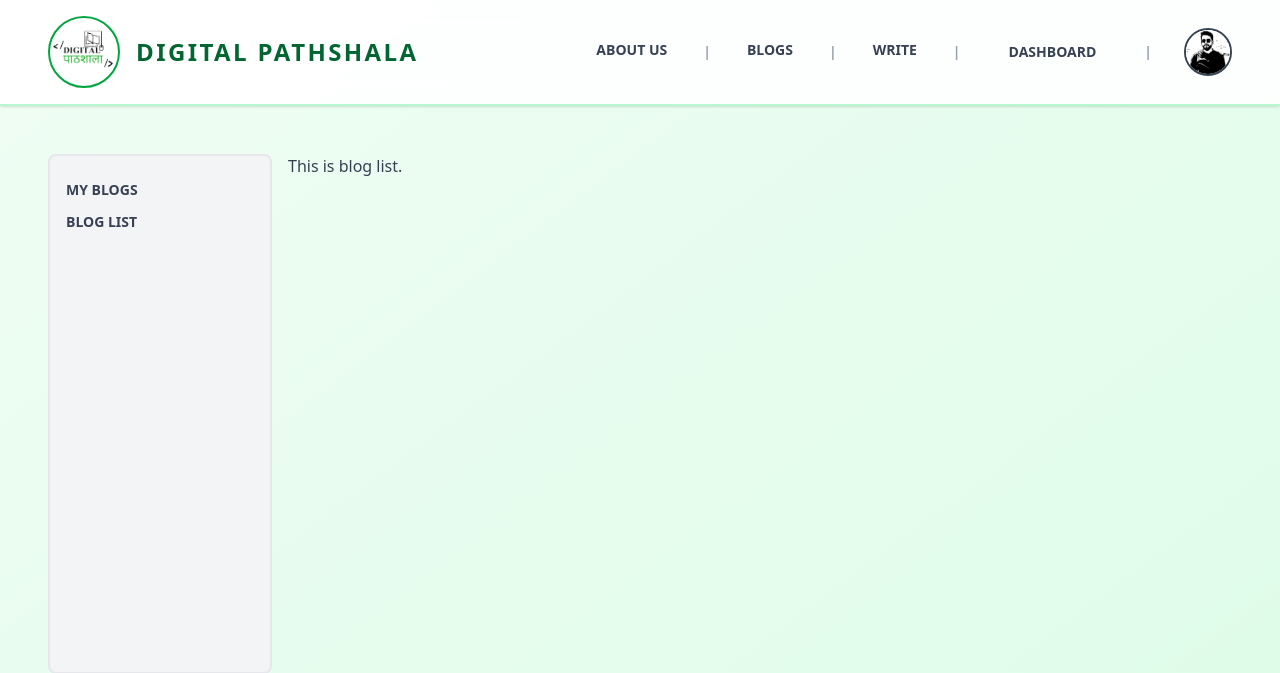
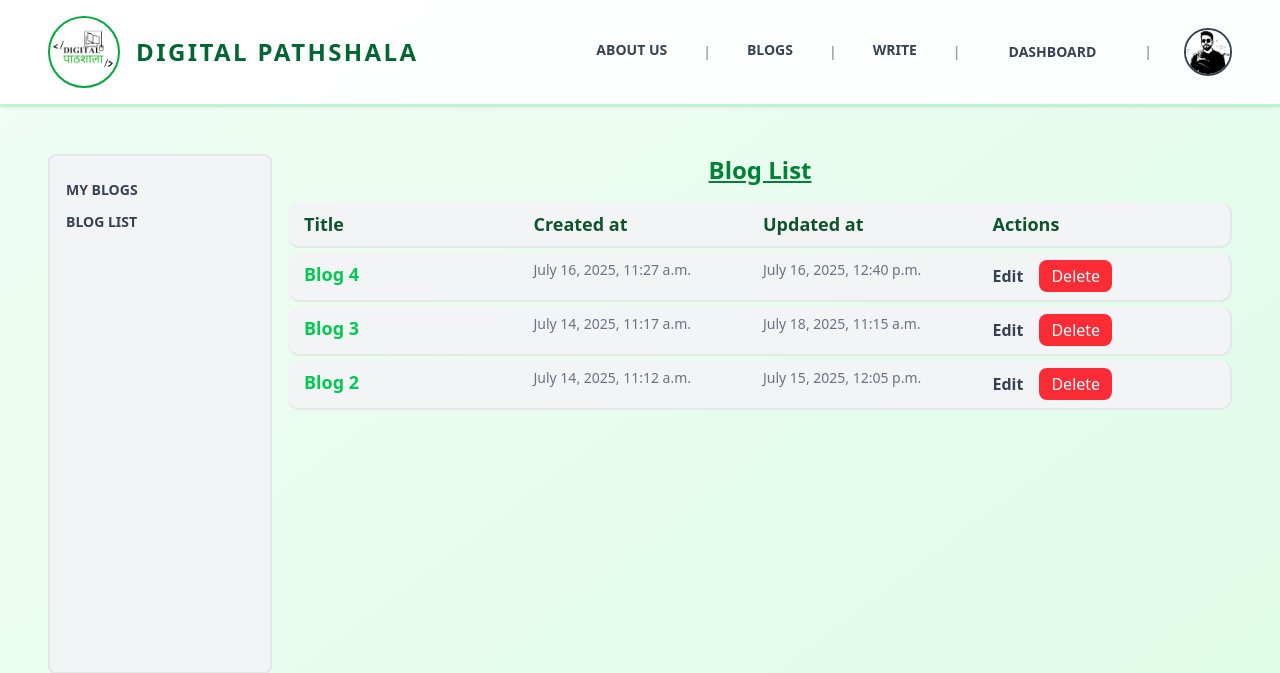
Before and after one commit to SumaniqueCode/pathshala-BMS, a Django app: page /writer/bloglist in a window 1280 px wide. Shown: the top 673 px of the page. Run offline with Django 5.2, Linux system fonts and the light colour scheme; a user stored in the database is signed in; data comes from the database, SQL or seed files in the repository; both versions use the stored data as it was after the commit; parts of the project's set-up code (start-up, migrations or seed data) failed here and were passed over.

Commit message:
Blog list and UI

```diff
--- a/blogs/admin.py
+++ b/blogs/admin.py
@@ -2,7 +2,7 @@ from django.contrib import admin
 from .models import Blog, Category
 
 class BlogAdmin(admin.ModelAdmin):
-    list_display = ('title', 'author', 'created_at', 'updated_at', 'image')
+    list_display = ('title', 'author','status', 'created_at', 'updated_at', 'image')
 
 # class CategoryAdmin(admin.ModelAdmin):
 #     list_display = ('name',)
--- a/blogs/models.py
+++ b/blogs/models.py
@@ -16,8 +16,9 @@ class Blog(models.Model):
         return f'blog/{instance.author.username}/attachments/{filename}'
 
     class StatusOptions(models.TextChoices):
+        PENDING = "Pending", "Pending"
         ACTIVE = "Active", "Active"
-        INACTIVE = "Inactive", "Inactive"
+        REJECTED = "Rejected", "Rejected"
 
     title = models.CharField(max_length=50 )
     content = models.TextField()
@@ -26,7 +27,7 @@ class Blog(models.Model):
     category = models.ForeignKey(Category, null=True, blank=True, on_delete=models.SET_NULL)
     image = models.ImageField(blank=True, null=True , upload_to=generateImagePath, default='static/images/blog1.png')
     attachment = models.FileField(blank=True, null=True, upload_to=generateAttachmentPath)
-    status = models.CharField(max_length=8, choices=StatusOptions, default=StatusOptions.INACTIVE)
+    status = models.CharField(max_length=8, choices=StatusOptions, default=StatusOptions.PENDING)
     created_at = models.DateTimeField( auto_now_add=True, editable=False )
     updated_at = models.DateTimeField(auto_now=True, editable=False)
 
--- a/main/views.py
+++ b/main/views.py
@@ -15,7 +15,7 @@ def signupPage(request):
     return render(request, 'pages/auth/signup.html')
 
 def blogPage(request):
-    blogs  =  Blog.objects.order_by('-created_at')
+    blogs  =  Blog.objects.filter(status='Active').order_by('-created_at')
     return render(request, 'pages/blogs/blogs.html', {'blogs':blogs})
 
 @login_required(login_url='/auth/log-in/')
@@ -27,4 +27,5 @@ def dashboard(request):
     return render(request, 'pages/dashboard/dashboard.html')
 
 def blogList(request):
-    return render(request, 'pages/dashboard/blogList.html')
+    blogs = Blog.objects.filter( author = request.user).order_by('-created_at')
+    return render(request, 'pages/dashboard/blogList.html', {'blogs':blogs})
--- a/templates/pages/dashboard/blogList.html
+++ b/templates/pages/dashboard/blogList.html
@@ -1,7 +1,30 @@
-{%extends 'pages/dashboard/layouts/admin.html'%}
-{%block panel%}
-<div>
-    This is blog list.
-</div>
-
-{%endblock%}
+{% extends 'pages/dashboard/layouts/admin.html' %}
+{% block panel %}
+  <div>
+    <h2 class="text-2xl text-green-700 underline font-bold  text-center">Blog List</h2>
+    <div>
+      <div class="flex flex-col gap-1 my-4">
+        <div class="bg-gray-100 border-b-2 border-r-2 border-gray-200 rounded-xl grid grid-cols-4 gap-2 w-full py-2 px-4 text-left ">
+          <div class="text-lg font-bold text-green-900">Title</div>
+          <div class="text-lg font-bold text-green-900">Created at</div>
+          <div class="text-lg font-bold text-green-900">Updated at</div>
+          <div class="text-lg font-bold text-green-900">Actions</div>
+        </div>
+        {% for blog in blogs %}
+          <div class="text-left bg-gray-100 border-b-2 border-r-2 border-gray-200 rounded-xl grid grid-cols-4 gap-2 w-full py-2 px-4 hover:scale-[101%] duration-300">
+            <a href="/blog/{{ blog.id }}" class="text-lg font-bold text-green-500">{{ blog.title }}</a>
+            <p class="text-sm text-gray-500">{{ blog.created_at }}</p>
+            <p class="text-sm text-gray-500">{{ blog.updated_at }}</p>
+            <div class="flex gap-4">
+              <a href="/blog/edit/{{ blog.id }}" class="font-bold hover:text-blue-600 my-auto">Edit</a>
+              <form action="/blog/delete/{{ blog.id }}" method="post">
+                {% csrf_token %}
+                <Button type="submit" class="py-1 px-3 bg-red-500 hover:bg-red-700 text-white rounded-lg">Delete</Button>
+              </form>
+            </div>
+          </div>
+        {% endfor %}
+      </div>
+    </div>
+  </div>
+{% endblock %}
```
Also changed, not shown: blogs/migrations/0010_alter_blog_status.py (added), db.sqlite3.
